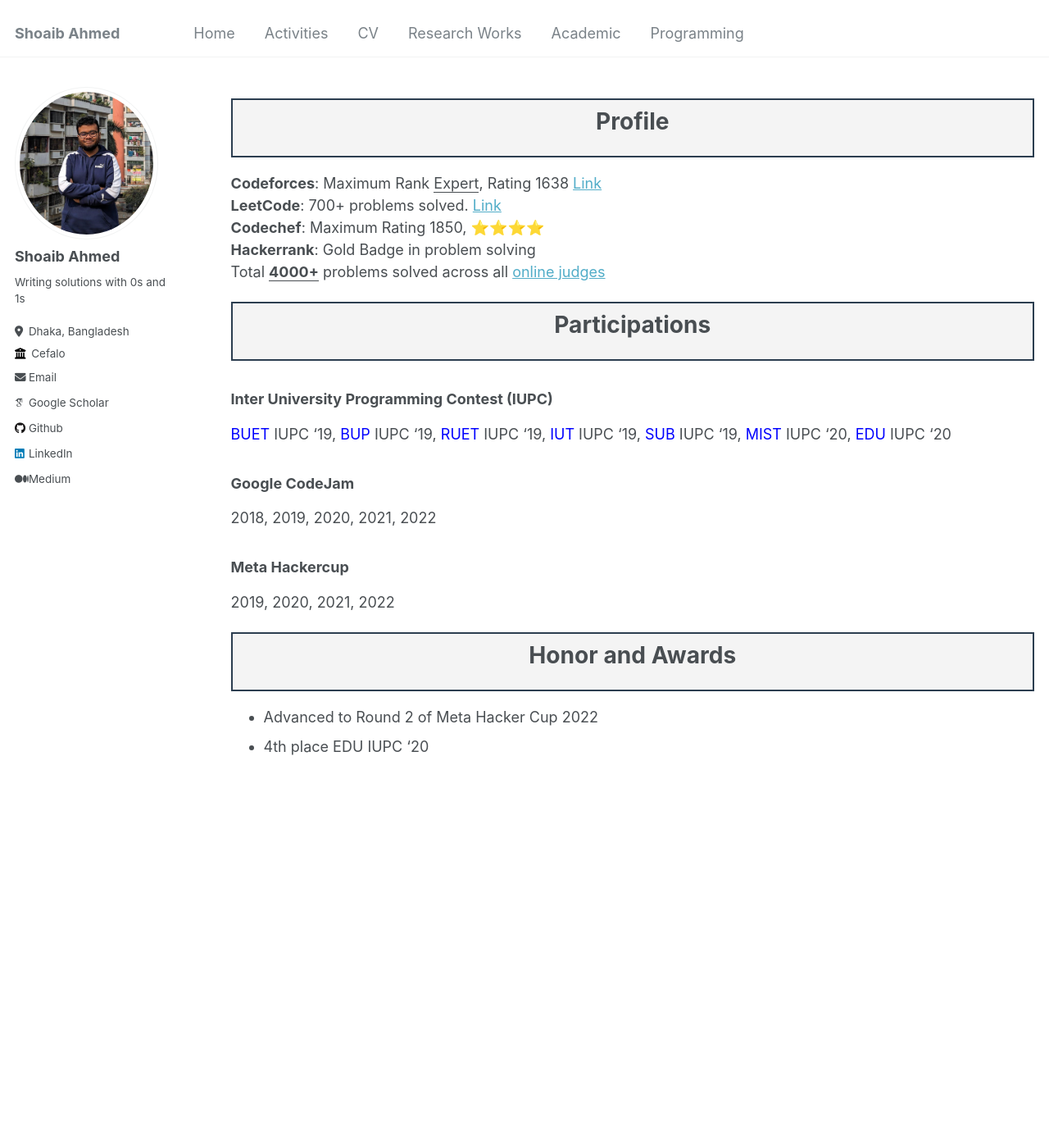
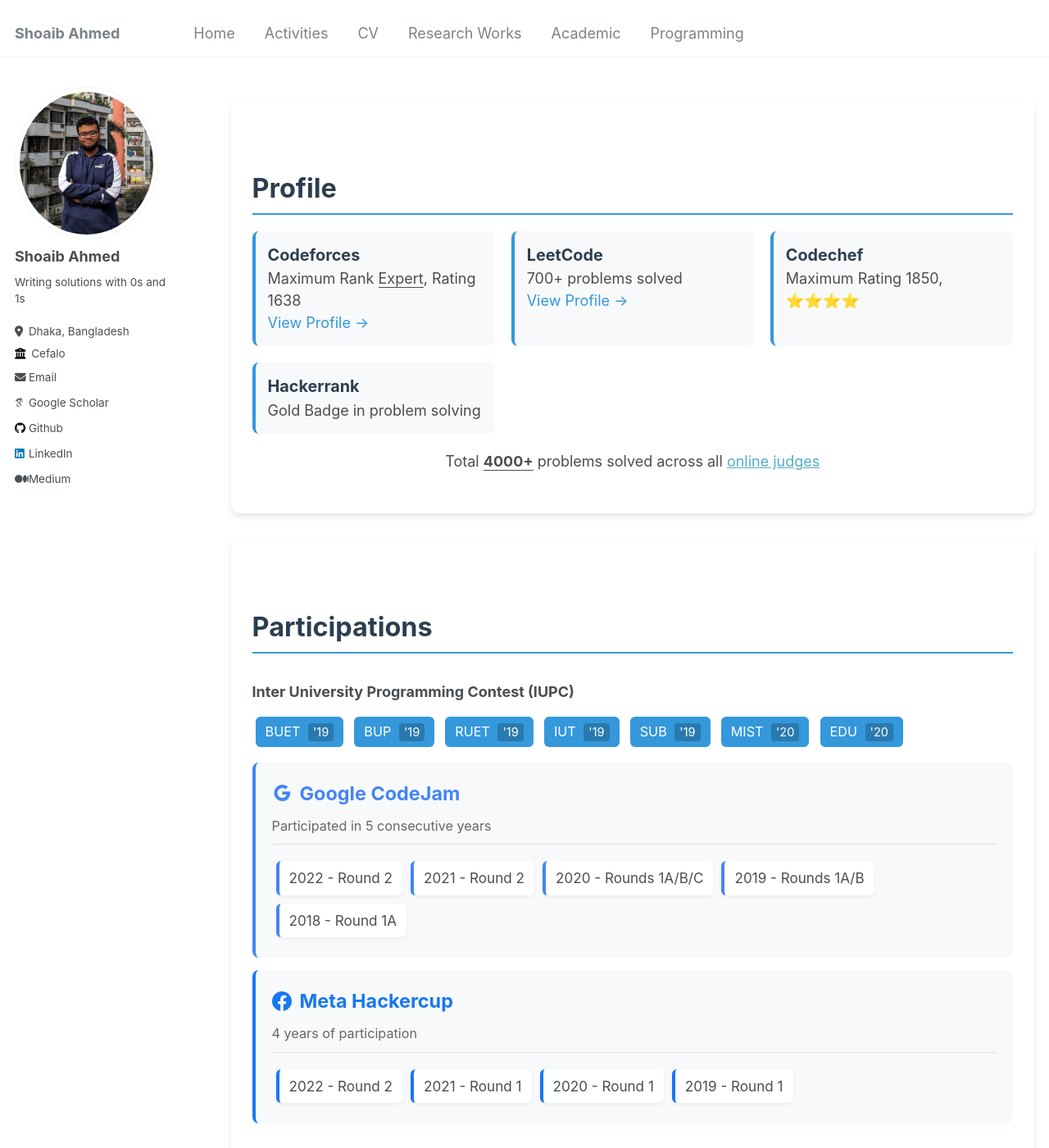
Before and after one commit to edge555/edge555.github.io, a Jekyll site: the page built from _pages/programming.md, in a window 1280 px wide and 1400 px high. Shown: the whole window at 82% size. Built offline with Jekyll 4.4.1, drawn with Linux system fonts in a browser that asks for light colours; some web fonts are replaced; part of the change alters nothing that is shown; some of the changed text lies outside the part shown.

Commit message:
modify programming page

```diff
--- a/_pages/programming.md
+++ b/_pages/programming.md
@@ -4,53 +4,289 @@ permalink: /programming/
 author_profile: true
 ---
 
-<div style="border: 2px solid #2c3e50;
-            padding: 10px;
-            background-color: #f4f4f4;
-            width: 100%;
-            text-align: center;
-            box-sizing: border-box;">
-    <h1>Profile</h1>
+<style>
+.profile-card {
+    background: #ffffff;
+    border-radius: 10px;
+    box-shadow: 0 4px 6px rgba(0, 0, 0, 0.1);
+    padding: 25px;
+    margin-bottom: 30px;
+    transition: all 0.3s ease;
+    border: 1px solid transparent;
+}
+
+.profile-card:hover {
+    transform: translateY(-5px);
+    box-shadow: 0 8px 15px rgba(0, 0, 0, 0.2);
+    border-color: #3498db;
+}
+
+.profile-header {
+    color: #2c3e50;
+    font-size: 1.8em;
+    margin-bottom: 20px;
+    padding-bottom: 10px;
+    border-bottom: 2px solid #3498db;
+}
+
+.platform-stats {
+    display: grid;
+    grid-template-columns: repeat(auto-fit, minmax(250px, 1fr));
+    gap: 20px;
+    margin: 20px 0;
+}
+
+.platform-item {
+    background: #f8f9fa;
+    padding: 15px;
+    border-radius: 8px;
+    border-left: 4px solid #3498db;
+    transition: all 0.3s ease;
+}
+
+.platform-item:hover {
+    background: #e9ecef;
+    transform: translateX(5px);
+}
+
+.platform-item strong {
+    color: #2c3e50;
+    font-size: 1.1em;
+}
+
+.platform-item a {
+    color: #3498db;
+    text-decoration: none;
+    transition: color 0.3s ease;
+}
+
+.platform-item a:hover {
+    color: #2980b9;
+}
+
+.contest-list {
+    list-style: none;
+    padding: 0;
+}
+
+.contest-list li {
+    margin: 10px 0;
+    padding: 15px;
+    background: #f8f9fa;
+    border-radius: 8px;
+    transition: all 0.3s ease;
+    border-left: 4px solid #3498db;
+}
+
+.contest-list li:hover {
+    background: #e9ecef;
+    transform: translateX(5px);
+}
+
+.university-tag {
+    display: inline-block;
+    padding: 6px 12px;
+    margin: 4px;
+    background: #3498db;
+    color: white;
+    border-radius: 6px;
+    font-size: 0.9em;
+    transition: all 0.3s ease;
+}
+
+.university-tag:hover {
+    background: #2980b9;
+    transform: translateY(-2px);
+    box-shadow: 0 2px 4px rgba(0, 0, 0, 0.1);
+}
+
+.awards-list {
+    list-style: none;
+    padding: 0;
+}
+
+.awards-list li {
+    margin: 10px 0;
+    padding: 15px;
+    background: #f8f9fa;
+    border-radius: 8px;
+    border-left: 4px solid #2ecc71;
+    transition: all 0.3s ease;
+}
+
+.awards-list li:hover {
+    background: #e9ecef;
+    transform: translateX(5px);
+}
+
+.contest-year {
+    font-size: 0.9em;
+    color: #ffffff;
+    margin-left: 5px;
+    background: rgba(0, 0, 0, 0.2);
+    padding: 2px 6px;
+    border-radius: 4px;
+}
+
+.google-card {
+    background: linear-gradient(135deg, #f8f9fa 0%, #e9ecef 100%);
+    border-left: 4px solid #4285F4;
+}
+
+.google-card .contest-title {
+    color: #4285F4;
+}
+
+.google-card .contest-list li {
+    border-left: 4px solid #4285F4;
+}
+
+.meta-card {
+    background: linear-gradient(135deg, #f8f9fa 0%, #e9ecef 100%);
+    border-left: 4px solid #1877F2;
+}
+
+.meta-card .contest-title {
+    color: #1877F2;
+}
+
+.meta-card .contest-list li {
+    border-left: 4px solid #1877F2;
+}
+
+.contest-card {
+    background: #f8f9fa;
+    border-radius: 8px;
+    padding: 20px;
+    margin: 15px 0;
+    transition: all 0.3s ease;
+}
+
+.contest-card:hover {
+    transform: translateX(5px);
+    box-shadow: 0 4px 8px rgba(0, 0, 0, 0.1);
+}
+
+.contest-title {
+    font-size: 1.3em;
+    margin-bottom: 10px;
+    font-weight: bold;
+    display: flex;
+    align-items: center;
+    gap: 10px;
+}
+
+.contest-years {
+    color: #666;
+    font-size: 0.9em;
+    margin-bottom: 15px;
+    padding-bottom: 10px;
+    border-bottom: 1px solid #dee2e6;
+}
+
+.contest-list {
+    list-style: none;
+    padding: 0;
+    margin: 0;
+}
+
+.contest-list li {
+    display: inline-block;
+    margin: 5px;
+    padding: 8px 12px;
+    background: #ffffff;
+    border-radius: 6px;
+    transition: all 0.3s ease;
+    box-shadow: 0 2px 4px rgba(0, 0, 0, 0.05);
+    font-size: 0.95em;
+}
+
+.contest-list li:hover {
+    background: #f8f9fa;
+    transform: translateX(5px);
+}
+</style>
+
+<div class="profile-card">
+    <h2 class="profile-header">Profile</h2>
+    <div class="platform-stats">
+        <div class="platform-item">
+            <strong>Codeforces</strong><br>
+            Maximum Rank <u>Expert</u>, Rating 1638<br>
+            <a href="https://codeforces.com/profile/edge555">View Profile →</a>
+        </div>
+        <div class="platform-item">
+            <strong>LeetCode</strong><br>
+            700+ problems solved<br>
+            <a href="https://leetcode.com/u/edge555">View Profile →</a>
+        </div>
+        <div class="platform-item">
+            <strong>Codechef</strong><br>
+            Maximum Rating 1850, ⭐⭐⭐⭐
+        </div>
+        <div class="platform-item">
+            <strong>Hackerrank</strong><br>
+            Gold Badge in problem solving
+        </div>
+    </div>
+    <p style="text-align: center; margin-top: 20px;">
+        Total <b><u>4000+</u></b> problems solved across all
+        <a href="https://github.com/edge555/Online-Judge-Solves">online judges</a>
+    </p>
 </div>
-<p>
-<strong>Codeforces</strong>: Maximum Rank <u>Expert</u>, Rating 1638 <a href="https://codeforces.com/profile/edge555">Link</a><br>
-<strong>LeetCode</strong>: 700+ problems solved. <a href="https://leetcode.com/u/edge555">Link</a><br>
-<strong>Codechef</strong>: Maximum Rating 1850, ⭐⭐⭐⭐<br>
-<strong>Hackerrank</strong>: Gold Badge in problem solving<br>
-Total <b><u>4000+</u></b> problems solved across all <a href="https://github.com/edge555/Online-Judge-Solves">online judges</a>
 
-</p>
+<div class="profile-card">
+    <h2 class="profile-header">Participations</h2>
 
-<div style="border: 2px solid #2c3e50;
-            padding: 10px;
-            background-color: #f4f4f4;
-            width: 100%;
-            text-align: center;
-            box-sizing: border-box;">
-    <h1>Participations</h1>
+    <h3>Inter University Programming Contest (IUPC)</h3>
+    <div style="margin: 15px 0;">
+        <span class="university-tag">BUET <span class="contest-year">'19</span></span>
+        <span class="university-tag">BUP <span class="contest-year">'19</span></span>
+        <span class="university-tag">RUET <span class="contest-year">'19</span></span>
+        <span class="university-tag">IUT <span class="contest-year">'19</span></span>
+        <span class="university-tag">SUB <span class="contest-year">'19</span></span>
+        <span class="university-tag">MIST <span class="contest-year">'20</span></span>
+        <span class="university-tag">EDU <span class="contest-year">'20</span></span>
+    </div>
+
+    <div class="contest-card google-card">
+        <div class="contest-title">
+            <svg width="24" height="24" viewBox="0 0 24 24" fill="#4285F4">
+                <path d="M12.545,10.239v3.821h5.445c-0.712,2.315-2.647,3.972-5.445,3.972c-3.332,0-6.033-2.701-6.033-6.032s2.701-6.032,6.033-6.032c1.498,0,2.866,0.549,3.921,1.453l2.814-2.814C17.503,2.988,15.139,2,12.545,2C7.021,2,2.543,6.477,2.543,12s4.478,10,10.002,10c8.396,0,10.249-7.85,9.426-11.748L12.545,10.239z"/>
+            </svg>
+            Google CodeJam
+        </div>
+        <div class="contest-years">Participated in 5 consecutive years</div>
+        <ul class="contest-list">
+            <li>2022 - Round 2</li>
+            <li>2021 - Round 2</li>
+            <li>2020 - Rounds 1A/B/C</li>
+            <li>2019 - Rounds 1A/B</li>
+            <li>2018 - Round 1A</li>
+        </ul>
+    </div>
+
+    <div class="contest-card meta-card">
+        <div class="contest-title">
+            <svg width="24" height="24" viewBox="0 0 24 24" fill="#1877F2">
+                <path d="M24 12.073c0-6.627-5.373-12-12-12s-12 5.373-12 12c0 5.99 4.388 10.954 10.125 11.854v-8.385H7.078v-3.47h3.047V9.43c0-3.007 1.792-4.669 4.533-4.669 1.312 0 2.686.235 2.686.235v2.953H15.83c-1.491 0-1.956.925-1.956 1.874v2.25h3.328l-.532 3.47h-2.796v8.385C19.612 23.027 24 18.062 24 12.073z"/>
+            </svg>
+            Meta Hackercup
+        </div>
+        <div class="contest-years">4 years of participation</div>
+        <ul class="contest-list">
+            <li>2022 - Round 2</li>
+            <li>2021 - Round 1</li>
+            <li>2020 - Round 1</li>
+            <li>2019 - Round 1</li>
+        </ul>
+    </div>
 </div>
-### Inter University Programming Contest (IUPC)
-<span style="color:blue">BUET</span> IUPC '19,
-<span style="color:blue">BUP</span> IUPC '19,
-<span style="color:blue">RUET</span> IUPC '19,
-<span style="color:blue">IUT</span> IUPC '19,
-<span style="color:blue">SUB</span> IUPC '19,
-<span style="color:blue">MIST</span> IUPC '20,
-<span style="color:blue">EDU</span> IUPC '20
 
-### Google CodeJam
-2018, 2019, 2020, 2021, 2022
-
-### Meta Hackercup
-2019, 2020, 2021, 2022
-
-<div style="border: 2px solid #2c3e50;
-            padding: 10px;
-            background-color: #f4f4f4;
-            width: 100%;
-            text-align: center;
-            box-sizing: border-box;">
-    <h1>Honor and Awards</h1>
+<div class="profile-card">
+    <h2 class="profile-header">Honors and Awards</h2>
+    <ul class="awards-list">
+        <li>Advanced to Round 2 of Meta Hacker Cup 2022</li>
+        <li>4th place EDU IUPC '20</li>
+    </ul>
 </div>
-* Advanced to Round 2 of Meta Hacker Cup 2022
-* 4th place EDU IUPC '20
```
